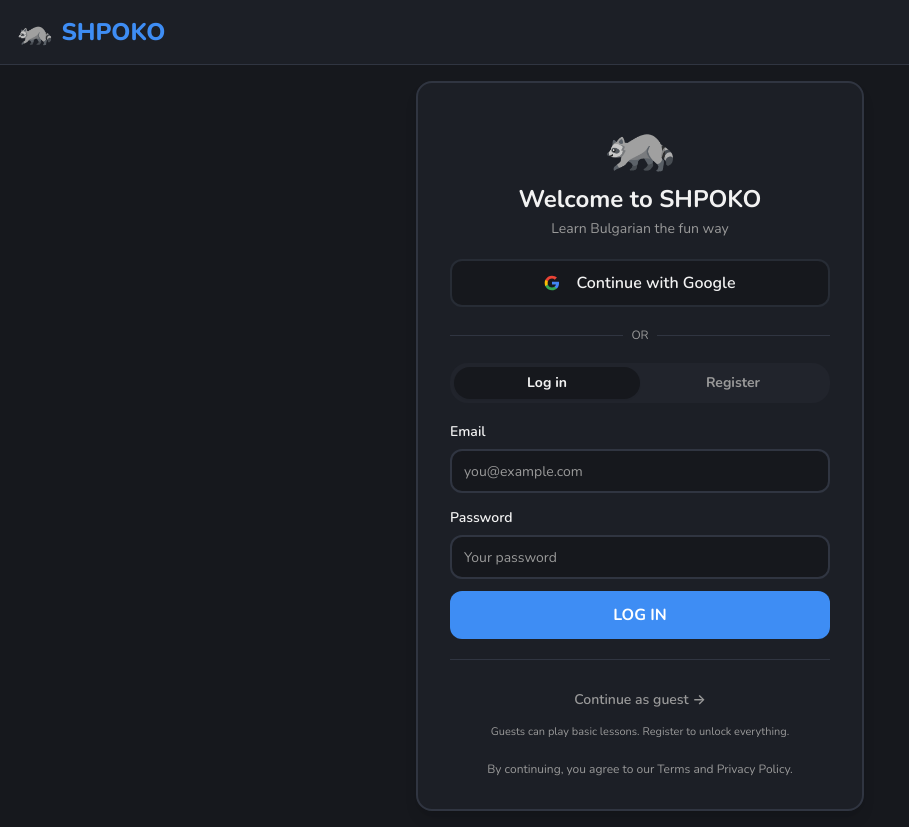
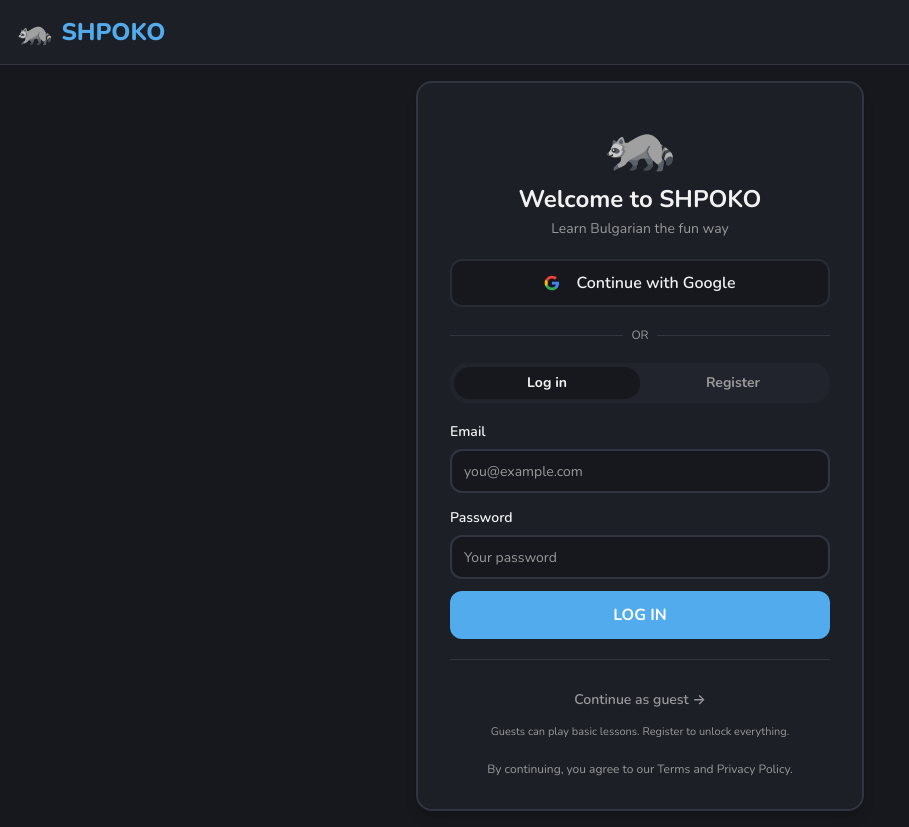
Before and after one commit to zoomeckz/shpoko, a React (Vite) app: page /auth in a window 1280 px wide. Shown: the whole page, without its empty margins (0-909 px from the left). Built offline with nearby package versions, Linux system fonts and the light colour scheme; what @lovable.dev/cloud-auth-js would draw is missing.

Commit message:
Changes
Co-authored-by: zoomeckz <24649732+zoomeckz@users.noreply.github.com>

```diff
--- a/src/index.css
+++ b/src/index.css
@@ -70,10 +70,10 @@
   }
 
   .dark {
-    --primary: 214 89% 60%;
+    --primary: 205 80% 62%;
     --primary-foreground: 0 0% 100%;
-    --primary-light: 214 89% 70%;
-    --primary-dark: 214 89% 50%;
+    --primary-light: 205 85% 74%;
+    --primary-dark: 205 72% 48%;
 
     --background: 220 15% 10%;
     --foreground: 0 0% 95%;
@@ -84,9 +84,9 @@
     --popover: 220 15% 13%;
     --popover-foreground: 0 0% 95%;
 
-    --success: 122 39% 55%;
+    --success: 150 52% 52%;
     --success-foreground: 0 0% 100%;
-    --success-dark: 122 39% 45%;
+    --success-dark: 150 52% 40%;
 
     --error: 4 90% 62%;
     --error-foreground: 0 0% 100%;
@@ -100,24 +100,24 @@
     --muted: 220 15% 15%;
     --muted-foreground: 0 0% 60%;
 
-    --accent: 220 15% 20%;
-    --accent-foreground: 0 0% 95%;
+    --accent: 344 30% 24%;
+    --accent-foreground: 344 70% 90%;
 
     --destructive: 4 90% 62%;
     --destructive-foreground: 0 0% 100%;
 
     --border: 220 15% 22%;
     --input: 220 15% 18%;
-    --ring: 214 89% 60%;
+    --ring: 205 80% 62%;
 
     --sidebar-background: 220 15% 10%;
     --sidebar-foreground: 0 0% 95%;
-    --sidebar-primary: 214 89% 60%;
+    --sidebar-primary: 205 80% 62%;
     --sidebar-primary-foreground: 0 0% 100%;
     --sidebar-accent: 220 15% 18%;
     --sidebar-accent-foreground: 0 0% 95%;
     --sidebar-border: 220 15% 20%;
-    --sidebar-ring: 214 89% 60%;
+    --sidebar-ring: 205 80% 62%;
   }
 }
 
```
